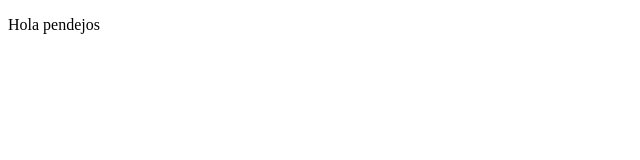
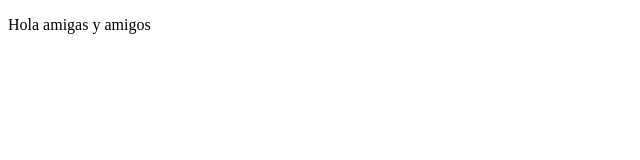
Before and after one commit to jnava230682/ProyectoDemo, a plain HTML site: page index.html in a window 1280 px wide. Shown: the full height of the page, 0-640 px from the left. Drawn offline with Linux system fonts and the light colour scheme.

Commit message:
segundo commit

```diff
--- a/index.html
+++ b/index.html
@@ -7,6 +7,6 @@
     <title>Hola mundo</title>
 </head>
 <body>
-    <p>Hola pendejos</p>
+    <p>Hola amigas y amigos</p>
 </body>
 </html>
```
